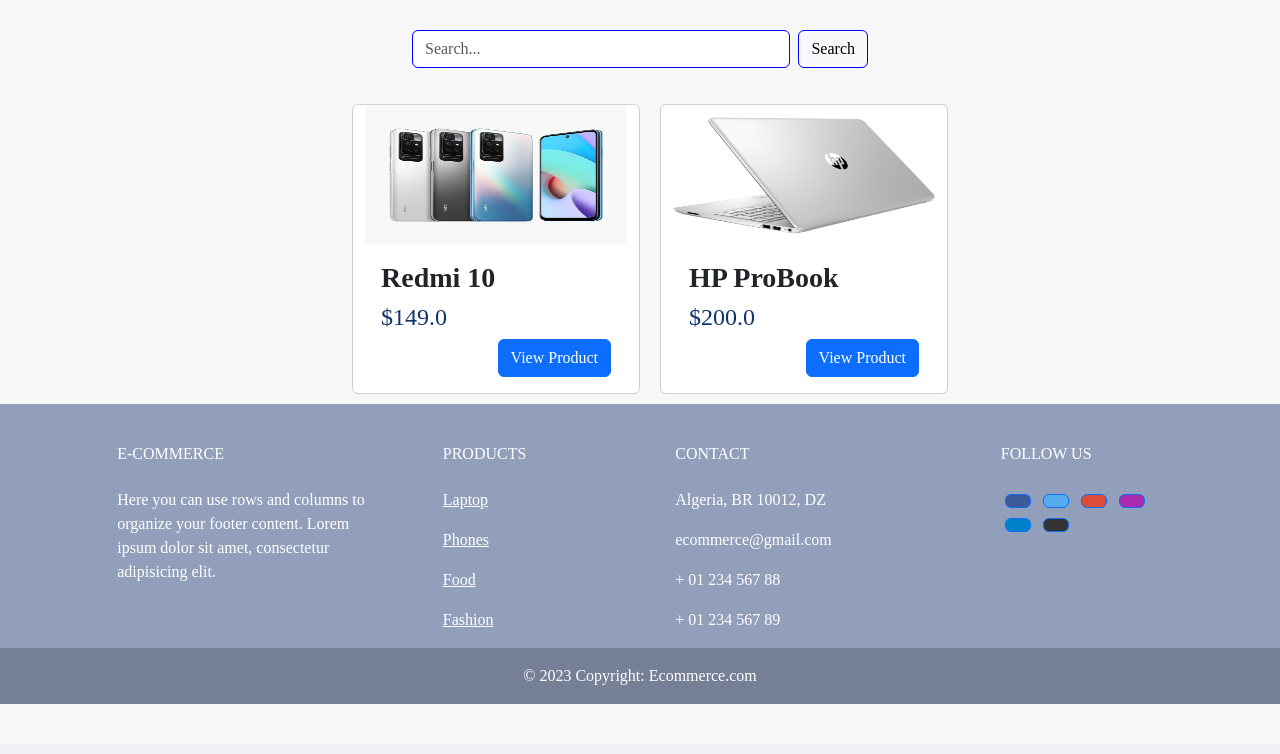
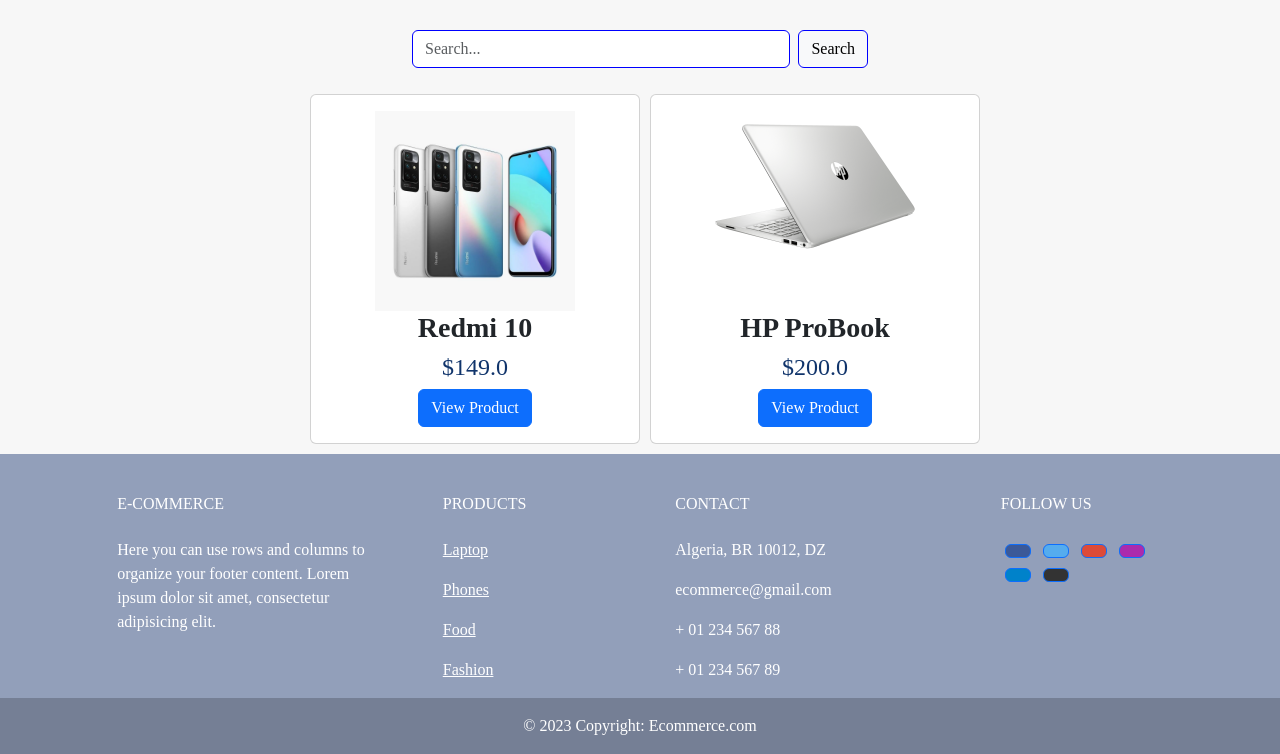
Before and after one commit to LounisTarek/ecommerce, a Django app: page /viewwishlist in a window 1280 px wide. Shown: the part 56-810 px from the top of the page. Before the commit the page ends 760 px from the top, so only its background shows below. Run offline with Django 3.2, Linux system fonts and the light colour scheme; a user stored in the database is signed in; data comes from the database, SQL or seed files in the repository.

Commit message:
Update viewwishlist.html

```diff
--- a/shop/templates/viewwishlist.html
+++ b/shop/templates/viewwishlist.html
@@ -5,18 +5,21 @@
 
 {% block content %}
 <div class="container">
+    <div class="row">
     <div class="col-md-12">
-      <div class="row justify-content-center ">
+        <div class="row justify-content-center">
     {% if carts %}
      {% for item in carts %}
-<div class="card" style="width: 18rem; margin-left:20px;margin-top:20px">
-    <img src="{{ item.product.product_image.url }}" class="img-fluid rounded-start" alt="..." style="height:140px">
-  <div class="card-body">
+      <div class="card" style="width: 330;margin-left:10px;margin-top:10px" >
+       <div class="card-body" style="text-align: -webkit-center;" >
+                <div class="category-image" style="width: 200;height: 200;">
+                      <img src="{{ item.product.product_image.url }}" class="w-100" alt="product image">
+                </div>
     <h3 class="card-title"><b>{{ item.product.name }}</b></h3>
      <h4 style="color: rgb(16, 52, 107)" >${{ item.product.price }}</h4>
-      <a href="{% url 'productview' item.product.pk %}" class="btn btn-primary float-end"><i class="fa-solid fa-eye"></i>View Product</a>
+      <a href="{% url 'productview' item.product.pk %}" class="btn btn-primary"><i class="fa-solid fa-eye"></i>View Product</a>
   </div>
-</div>
+     </div>
 {% endfor %}
 {%  else %}
       <h4>your wishlist is empty</h4>
@@ -24,5 +27,6 @@
 </div>
  </div>
   </div>
+    </div>
 
 {% endblock %}
```
